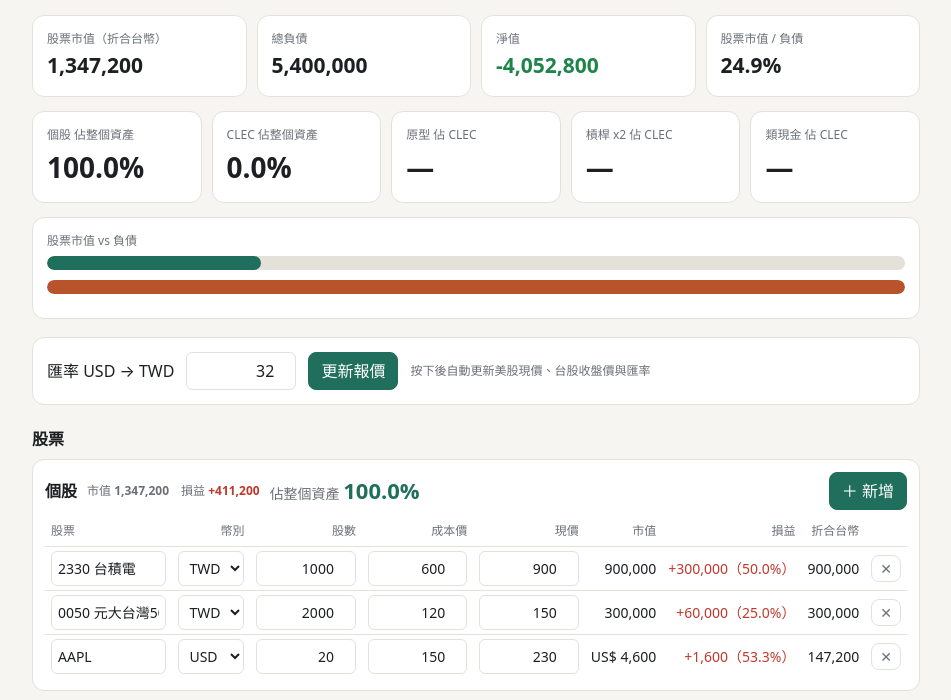
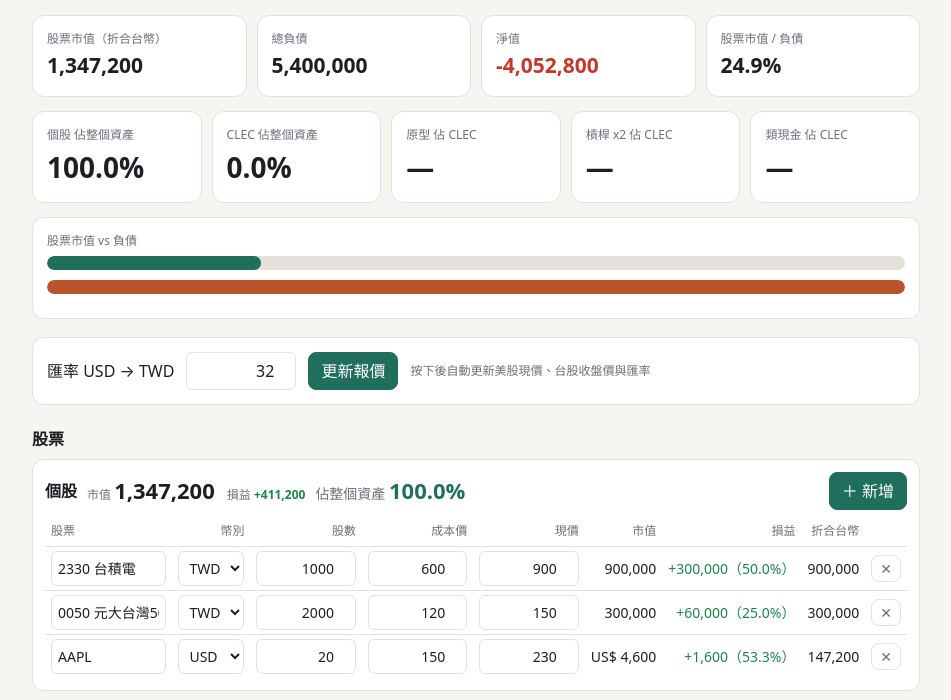
Before and after one commit to Ericzyliu/portfolio, a plain HTML site: page index.html in a window 1280 px wide. Shown: the part 99-799 px from the top of the page, without its empty margins (164-1115 px from the left). Drawn offline with Linux system fonts and the light colour scheme.

Commit message:
Add files via upload

```diff
--- a/index.html
+++ b/index.html
@@ -5,9 +5,9 @@
 <meta name="viewport" content="width=device-width, initial-scale=1, viewport-fit=cover">
 <title>股票與負債總覽</title>
 <style>
-:root{--bg:#f6f5f1;--card:#fff;--tx:#1d1f23;--mu:#6b7078;--bd:#e3e1da;--ac:#1f6f5c;--up:#c0392b;--dn:#1e8449;--debt:#b9532b;box-sizing:border-box;padding-top:env(safe-area-inset-top,0px);padding-bottom:env(safe-area-inset-bottom,0px)}
-@media (prefers-color-scheme:dark){:root:not([data-theme="light"]){color-scheme:dark;--bg:#14161a;--card:#1d2026;--tx:#eceef1;--mu:#9aa0a9;--bd:#2b2f37;--ac:#4fb89e;--up:#ff6b5e;--dn:#4cc27f;--debt:#e58a5f}}
-:root[data-theme="dark"]{color-scheme:dark;--bg:#14161a;--card:#1d2026;--tx:#eceef1;--mu:#9aa0a9;--bd:#2b2f37;--ac:#4fb89e;--up:#ff6b5e;--dn:#4cc27f;--debt:#e58a5f}
+:root{--bg:#f6f5f1;--card:#fff;--tx:#1d1f23;--mu:#6b7078;--bd:#e3e1da;--ac:#1f6f5c;--up:#1e8449;--dn:#c0392b;--debt:#b9532b;box-sizing:border-box;padding-top:env(safe-area-inset-top,0px);padding-bottom:env(safe-area-inset-bottom,0px)}
+@media (prefers-color-scheme:dark){:root:not([data-theme="light"]){color-scheme:dark;--bg:#14161a;--card:#1d2026;--tx:#eceef1;--mu:#9aa0a9;--bd:#2b2f37;--ac:#4fb89e;--up:#4cc27f;--dn:#ff6b5e;--debt:#e58a5f}}
+:root[data-theme="dark"]{color-scheme:dark;--bg:#14161a;--card:#1d2026;--tx:#eceef1;--mu:#9aa0a9;--bd:#2b2f37;--ac:#4fb89e;--up:#4cc27f;--dn:#ff6b5e;--debt:#e58a5f}
 html{scroll-padding-top:env(safe-area-inset-top,0px)}
 *{box-sizing:border-box}
 body{margin:0;background:var(--bg);color:var(--tx);font-family:system-ui,-apple-system,"Noto Sans TC","PingFang TC","Microsoft JhengHei",sans-serif;line-height:1.5}
@@ -44,6 +44,7 @@ input[type=range]{width:200px;min-width:0;padding:0;accent-color:var(--ac)}
 .bh .sp{flex:1}
 .rr{font-size:22px;font-weight:650;color:var(--ac)}
 .big{font-size:28px}
+.mv{font-size:22px;font-weight:650;color:var(--tx)}
 </style>
 </head>
 <body>
@@ -189,8 +190,8 @@ function order(arr,so,vf){var ix=arr.map(function(_,i){return i});if(so)ix.sort(
 function marks(){document.querySelectorAll("th[data-sk]").forEach(function(th){var so=th.getAttribute("data-t")==="d"?SO.d:SO.s;th.textContent=th.getAttribute("data-b")+(so&&so.k===th.getAttribute("data-sk")?(so.d<0?" ▼":" ▲"):"")})}
 var G=[{k:"stock",n:"個股"},{k:"proto",n:"原型"},{k:"lev",n:"槓桿 x2"},{k:"cash",n:"類現金"}];
 var TH='<thead><tr>'+[["股票","sym"],["幣別","cur"],["股數","qty"],["成本價","cost"],["現價","price"],["市值","mv"],["損益","pl"],["折合台幣","tw"]].map(function(c){return '<th data-sk="'+c[1]+'" data-b="'+c[0]+'" data-t="s" style="cursor:pointer" title="點一下由大到小排序，再點一次反過來">'+c[0]+'</th>'}).join('')+'<th></th></tr></thead>';
-function seg(g,lbl){return '<div class="'+(g.k==="stock"?'blk':'blk sub')+'"><div class="bh"><b>'+g.n+'</b><span class="k">市值 <b id="v_'+g.k+'"></b>　損益 <b id="p_'+g.k+'"></b></span><span class="k" style="font-size:14px">'+lbl+' <b class="rr" id="r_'+g.k+'"></b></span><span class="sp"></span><button class="p" data-add="'+g.k+'">＋ 新增</button></div><div class="scroll"><table>'+TH+'<tbody id="tb_'+g.k+'"></tbody></table></div></div>'}
-$("segs").innerHTML=seg(G[0],"佔整個資產")+'<div class="blk" style="border-color:var(--ac)"><div class="bh"><b>CLEC 投資組合</b><span class="k">市值 <b id="v_clec"></b>　損益 <b id="p_clec"></b></span><span class="k" style="font-size:14px">佔整個資產 <b class="rr" id="r_clec"></b></span></div>'+seg(G[1],"佔 CLEC")+seg(G[2],"佔 CLEC")+seg(G[3],"佔 CLEC")+'</div>';
+function seg(g,lbl){return '<div class="'+(g.k==="stock"?'blk':'blk sub')+'"><div class="bh"><b>'+g.n+'</b><span class="k">市值 <b class="mv" id="v_'+g.k+'"></b>　損益 <b id="p_'+g.k+'"></b></span><span class="k" style="font-size:14px">'+lbl+' <b class="rr" id="r_'+g.k+'"></b></span><span class="sp"></span><button class="p" data-add="'+g.k+'">＋ 新增</button></div><div class="scroll"><table>'+TH+'<tbody id="tb_'+g.k+'"></tbody></table></div></div>'}
+$("segs").innerHTML=seg(G[0],"佔整個資產")+'<div class="blk" style="border-color:var(--ac)"><div class="bh"><b>CLEC 投資組合</b><span class="k">市值 <b class="mv" id="v_clec"></b>　損益 <b id="p_clec"></b></span><span class="k" style="font-size:14px">佔整個資產 <b class="rr" id="r_clec"></b></span></div>'+seg(G[1],"佔 CLEC")+seg(G[2],"佔 CLEC")+seg(G[3],"佔 CLEC")+'</div>';
 /* ---------- 畫面 ---------- */
 function rows(){
   $("up").value=S.up;$("dn").value=S.dn;
```
